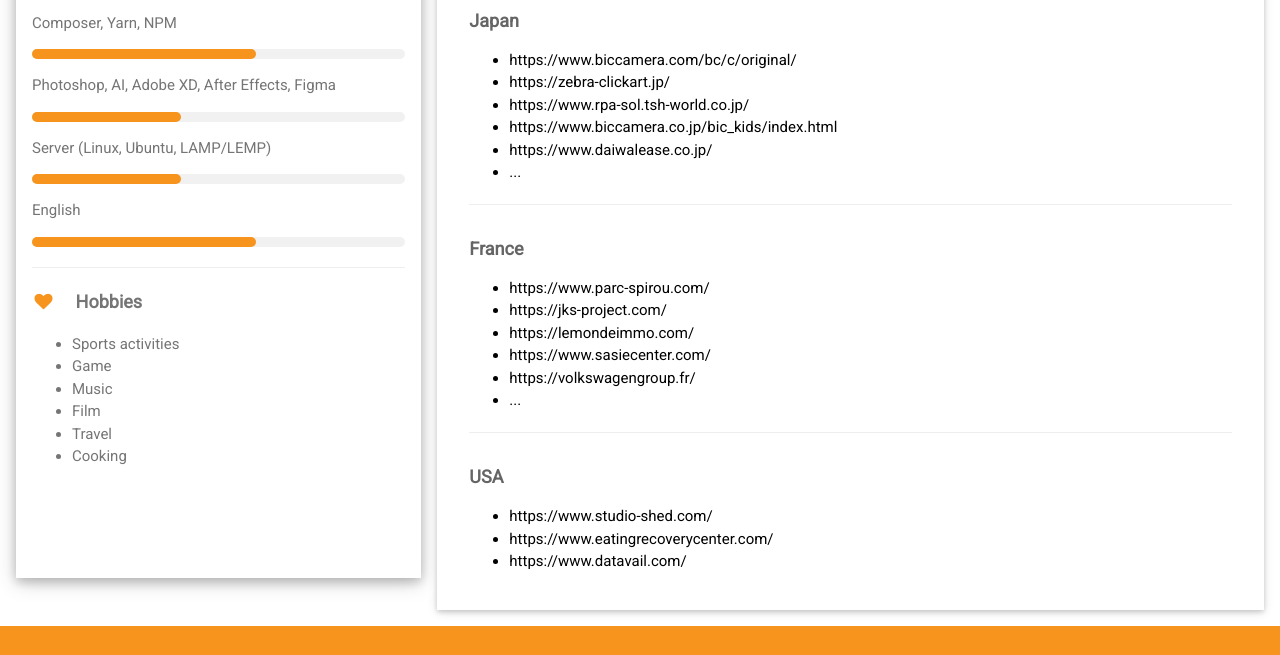
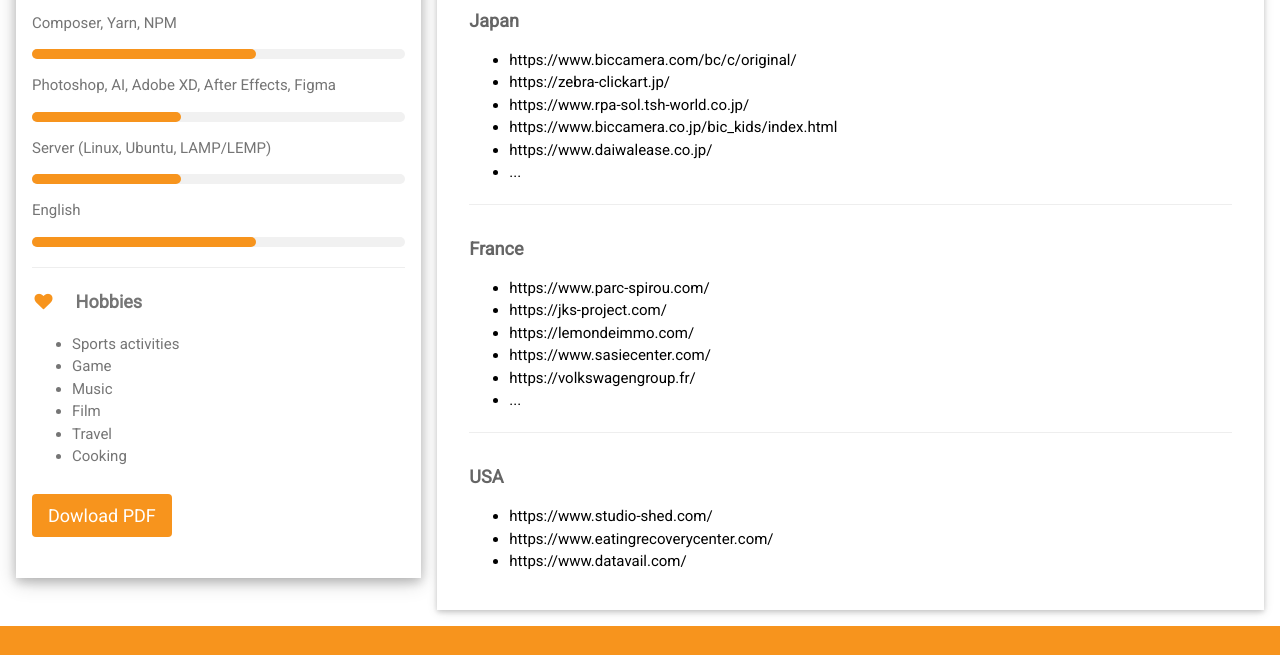
Before and after one commit to TroiHK/troihk.github.io, a website: page index.html in a window 1280 px wide. Shown: the part 1641-2296 px from the top of the page. Drawn offline with Linux system fonts and the light colour scheme.

Commit message:
update cv

```diff
--- a/index.html
+++ b/index.html
@@ -206,7 +206,7 @@
                             <li>Travel</li>
                             <li>Cooking</li>
                         </ul>
-                        <p class="w3-large" style="margin-top: 26px; opacity: 0;"><a class="w3-button w3-teal w3-round" href="./hoang-kim-troi.pdf" target="_blank" download>Dowload PDF</a></p>
+                        <p class="w3-large" style="margin-top: 26px;"><a class="w3-button w3-teal w3-round" href="./hoang-kim-troi.pdf" target="_blank" download>Dowload PDF</a></p>
                         <br>
                     </div>
                 </div>
```
Also changed, not shown: src/index.html (+1 -1 lines), 2 other files.
